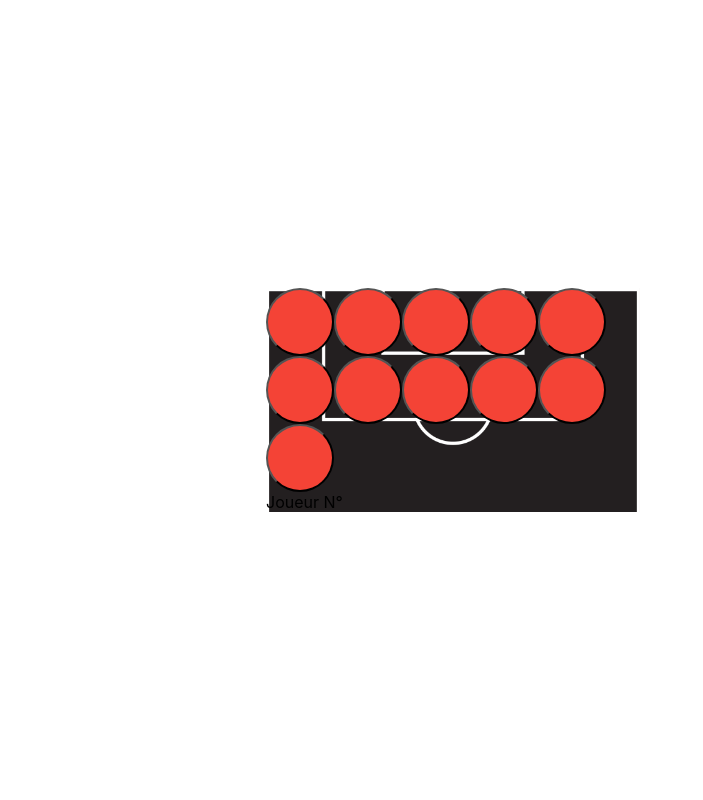
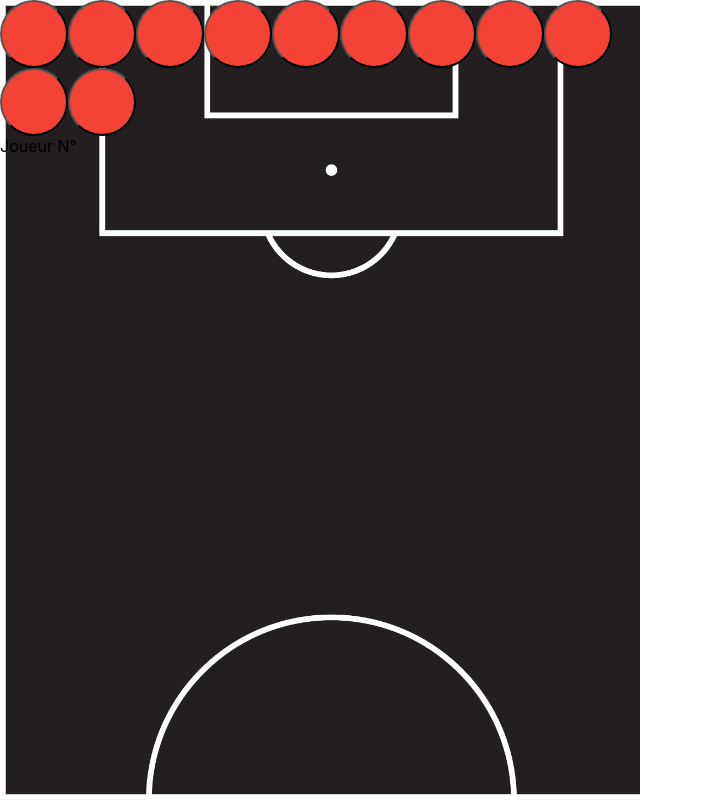
Before and after one commit to overworld/footballManager, a React (Create React App) app: page / in a window 1280 px wide. Shown: the whole page, without its empty margins (0-703 px from the left). Built offline with nearby package versions, Linux system fonts and the light colour scheme.

Commit message:
Merge remote-tracking branch 'origin/master'
# Conflicts:
#	now.json

```diff
--- a/src/App.css
+++ b/src/App.css
@@ -7,10 +7,9 @@
 
 }
 
-.root {
+#root {
     height: 100vh;
     width: 100%;
-    position: absolute;
 }
 
 html, body {
@@ -27,6 +26,9 @@ html, body {
     width: 50%;
     background-image: url("img/terrain.png");
     background-size: cover;
+}
+#player{
+    position: absolute;
 }
 
 
--- a/src/App.js
+++ b/src/App.js
@@ -47,7 +47,9 @@ class App extends Component {
                 <div className="case">
                 {listejoueur}
                     <br/>
+                    <div id="player">
                     <span>Joueur N°{this.state.currentPlayer}</span>
+                    </div>
                     <br/>
                 </div>
                 <div className="formulaire">
```
Also changed, not shown: 1 other file (tests, documents, lock files or other folders).
